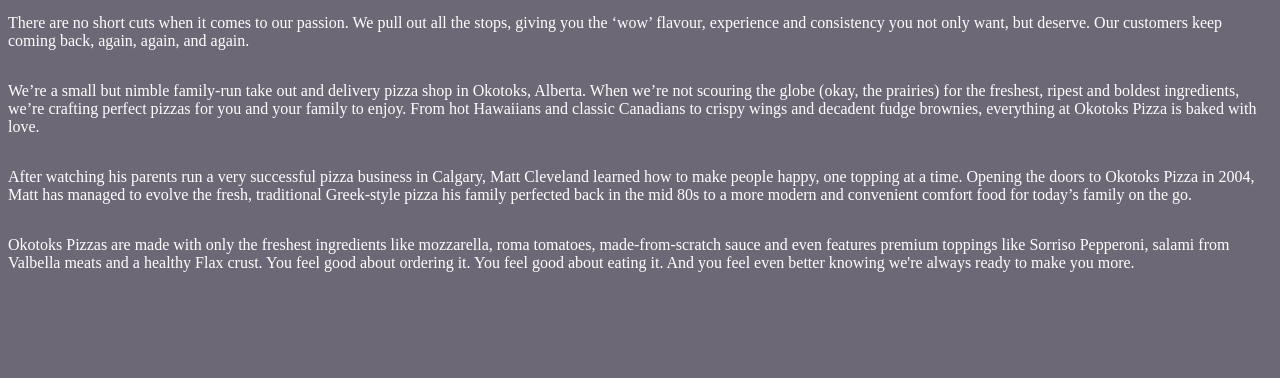
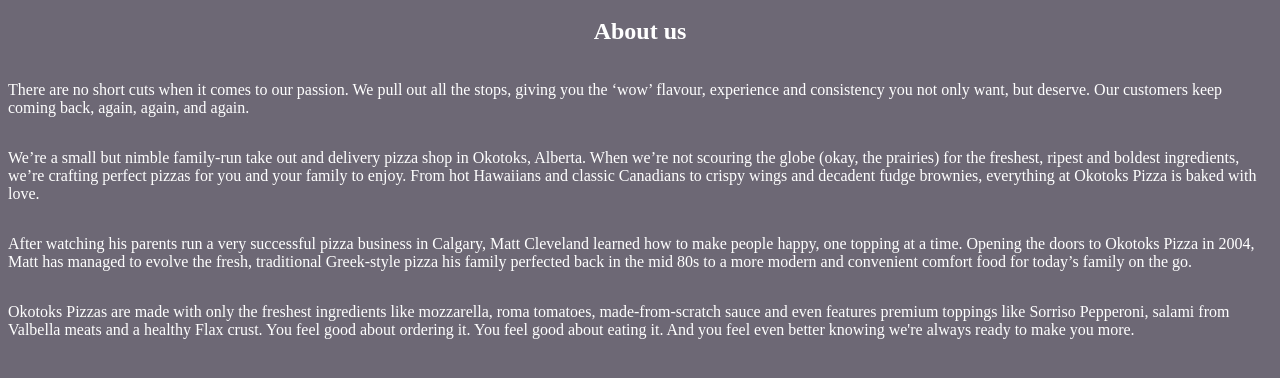
Before and after one commit to JGallardo4/okotoks-pizza, a plain HTML site: page src/html/about.html in a window 1280 px wide. Shown: the part 132-510 px from the top of the page. Drawn offline with Linux system fonts and the light colour scheme.

Commit message:
Add layout tags

```diff
--- a/src/html/about.html
+++ b/src/html/about.html
@@ -48,7 +48,9 @@
         <i class="fa fa-envelope" aria-hidden="true"></i> Send us an email!
     </a>
 
-    <article>
+    <article id="blurm">
+        <h1>About us</h1>
+
         <p>
             There are no short cuts when it comes to our passion. We pull out all the stops, giving you the ‘wow’ flavour, experience and consistency you not only want, but deserve. Our customers keep coming back, again, again, and again.
         </p>
```
Also changed, not shown: src/media/logo.png (added).
